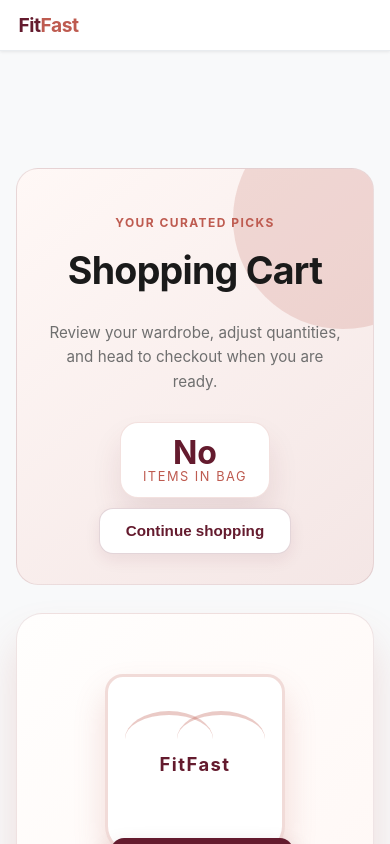
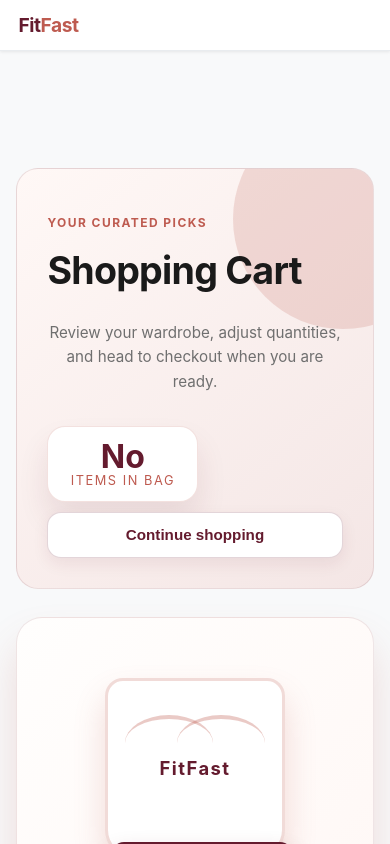
Before and after one commit to ranaraad/FitFast-FYP, a React app in the folder fitfast/frontend/: page /cart in a window 390 px wide. Shown: the top 844 px of the page. Built offline with nearby package versions, Linux system fonts and the light colour scheme; the HTML template or start-up script is replaced by a standard one.

Commit message:
fixing misalignmnts

```diff
--- a/fitfast/frontend/src/index.css
+++ b/fitfast/frontend/src/index.css
@@ -3157,17 +3157,16 @@ a:hover {
 
 .cart-hero {
   display: flex;
-  flex-direction: column;
-  align-items: center;
-  justify-content: center;
-  text-align: center;
-  gap: 1.75rem;
+  justify-content: space-between;
+  align-items: stretch;
+  gap: 2rem;
   padding: 2.25rem 2.5rem;
   border-radius: 22px;
   border: 1px solid rgba(100, 27, 46, 0.12);
   background: linear-gradient(140deg, #fff8f6, #f4e6e5);
   position: relative;
   overflow: hidden;
+  text-align: left;
 }
 
 .cart-hero::after {
@@ -3189,9 +3188,8 @@ a:hover {
   flex-direction: column;
   gap: 0.75rem;
   max-width: 560px;
-  align-items: center;
-  text-align: center;
-  margin: 0 auto;
+  align-items: flex-start;
+  text-align: left;
 }
 
 .cart-hero-copy h1 {
@@ -3205,8 +3203,6 @@ a:hover {
   z-index: 1;
   display: flex;
   align-items: center;
-  justify-content: center;
-  flex-wrap: wrap;
   gap: 1rem;
 }
 
@@ -3537,9 +3533,6 @@ a:hover {
   flex-direction: column;
   gap: 1rem;
   max-width: 420px;
-  align-items: center;
-  text-align: center;
-  margin: 0 auto;
 }
 
 .empty-cart-copy h3 {
@@ -3570,15 +3563,14 @@ a:hover {
 
 @media (max-width: 768px) {
   .cart-hero {
+    flex-direction: column;
+    align-items: flex-start;
     padding: 1.9rem;
   }
 
-  .cart-layout {
-    gap: 1.25rem;
-  }
-
-  .order-summary {
-    padding: 2rem 1.6rem;
+  .cart-hero-meta {
+    align-self: stretch;
+    justify-content: space-between;
   }
 
   .cart-item-card {
@@ -3611,7 +3603,7 @@ a:hover {
 
   .cart-hero-meta {
     flex-direction: column;
-    align-items: center;
+    align-items: flex-start;
     gap: 0.6rem;
   }
 
```
